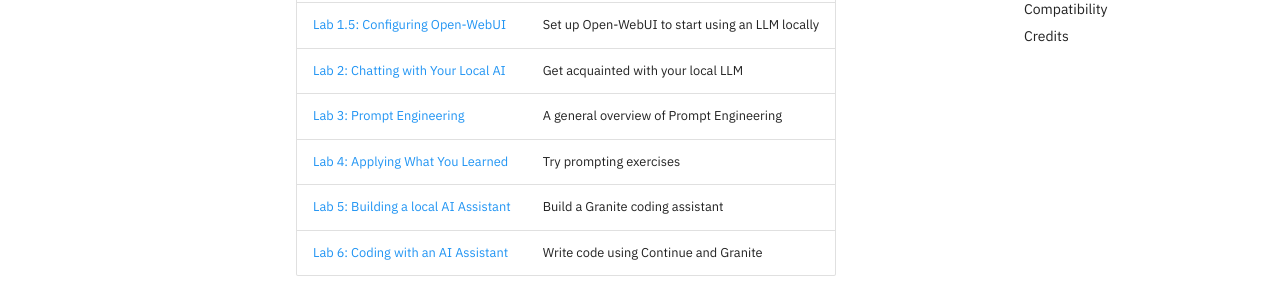
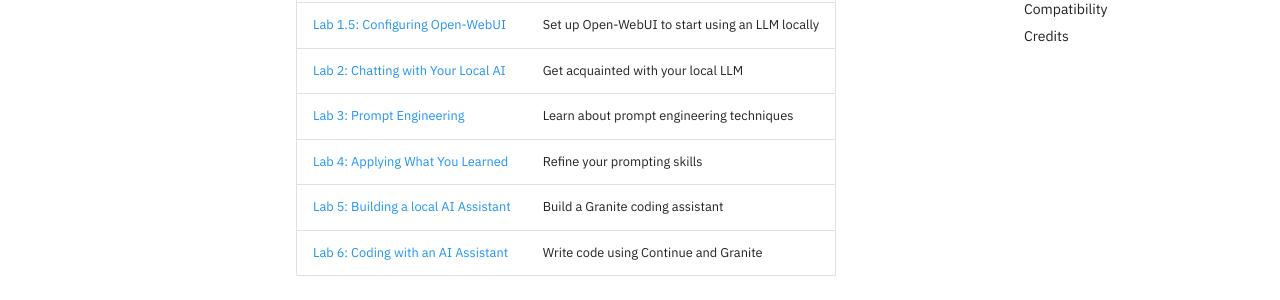
Before and after one commit to IBM/opensource-ai-workshop, an MkDocs documentation site: the page built from docs/README.md, in a window 1280 px wide and 900 px high, scrolled down 841 px. Shown: the part 153-453 px from the top of the window. Built offline with MkDocs 1.6.1 and Material for MkDocs 9.7.7, drawn with Linux system fonts in a browser that asks for light colours; comment, search, counter and statistics services are not loaded.

Commit message:
Update prompt eng desc
Signed-off-by: Rafael Vasquez <rafvasq21@gmail.com>

```diff
--- a/docs/README.md
+++ b/docs/README.md
@@ -27,8 +27,8 @@
 | [Lab 1: Configuring AnythingLLM](lab-1/README.md) | Set up AnythingLLM to start using an LLM locally |
 | [Lab 1.5: Configuring Open-WebUI](lab-1.5/README.md) | Set up Open-WebUI to start using an LLM locally |
 | [Lab 2: Chatting with Your Local AI](lab-2/README.md) | Get acquainted with your local LLM |
-| [Lab 3: Prompt Engineering](lab-3/README.md) | A general overview of Prompt Engineering |
-| [Lab 4: Applying What You Learned](lab-4/README.md) | Try prompting exercises |
+| [Lab 3: Prompt Engineering](lab-3/README.md) | Learn about prompt engineering techniques |
+| [Lab 4: Applying What You Learned](lab-4/README.md) | Refine your prompting skills |
 | [Lab 5: Building a local AI Assistant](lab-5/README.md) | Build a Granite coding assistant |
 | [Lab 6: Coding with an AI Assistant](lab-6/README.md) | Write code using Continue and Granite |
 
```
Also changed, not shown: docs/lab-3/README.md (+1 -1 lines), docs/lab-4/README.md (+1 -1 lines).
